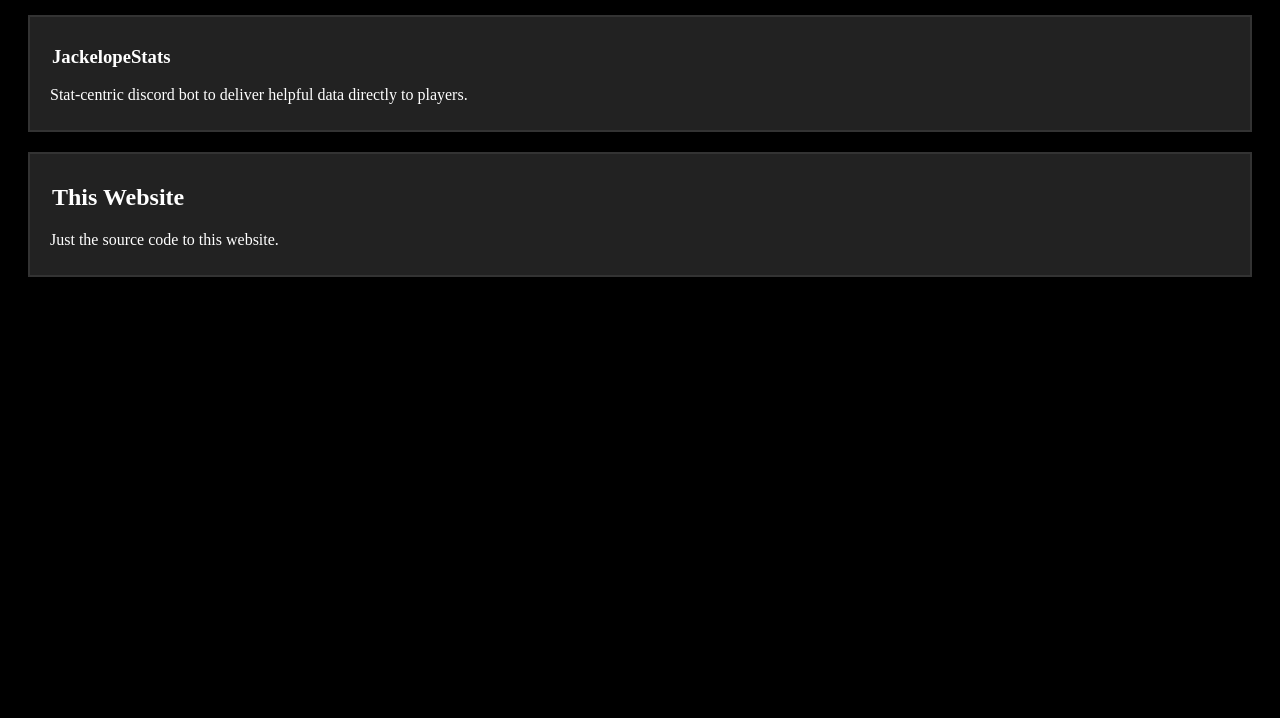
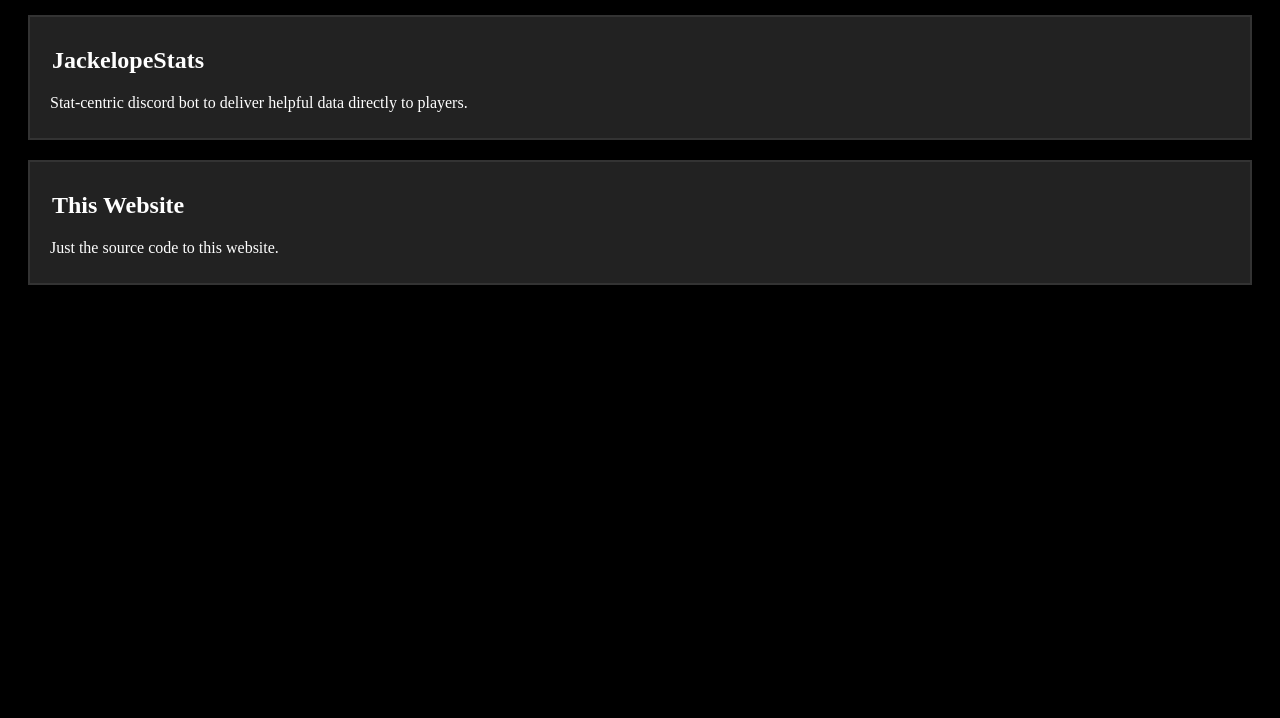
Before and after one commit to chewiejackelope/chewiejackelope.github.io, a plain HTML site: page index.html in a window 1280 px wide. Shown: the part 82-800 px from the top of the page. Drawn offline with Linux system fonts and the light colour scheme.

Commit message:
added title? maybe?

```diff
--- a/index.html
+++ b/index.html
@@ -26,12 +26,13 @@ p  { color: white; }
 	padding: 10px 20px;
 }
 </style>
+<title> Hey </title>
 </head>
 <body style="background-color: black;">
 <h1>Welcome to my projects</h1>
 <div class="project">
 
-	<h3><a href="https://chewiejackelope.github.io/legbot">JackelopeStats</a></h2>
+	<h2><a href="https://chewiejackelope.github.io/legbot">JackelopeStats</a></h2>
 	<p>Stat-centric discord bot to deliver helpful data directly to players.</p>
 </div>
 <div class="project">
```
